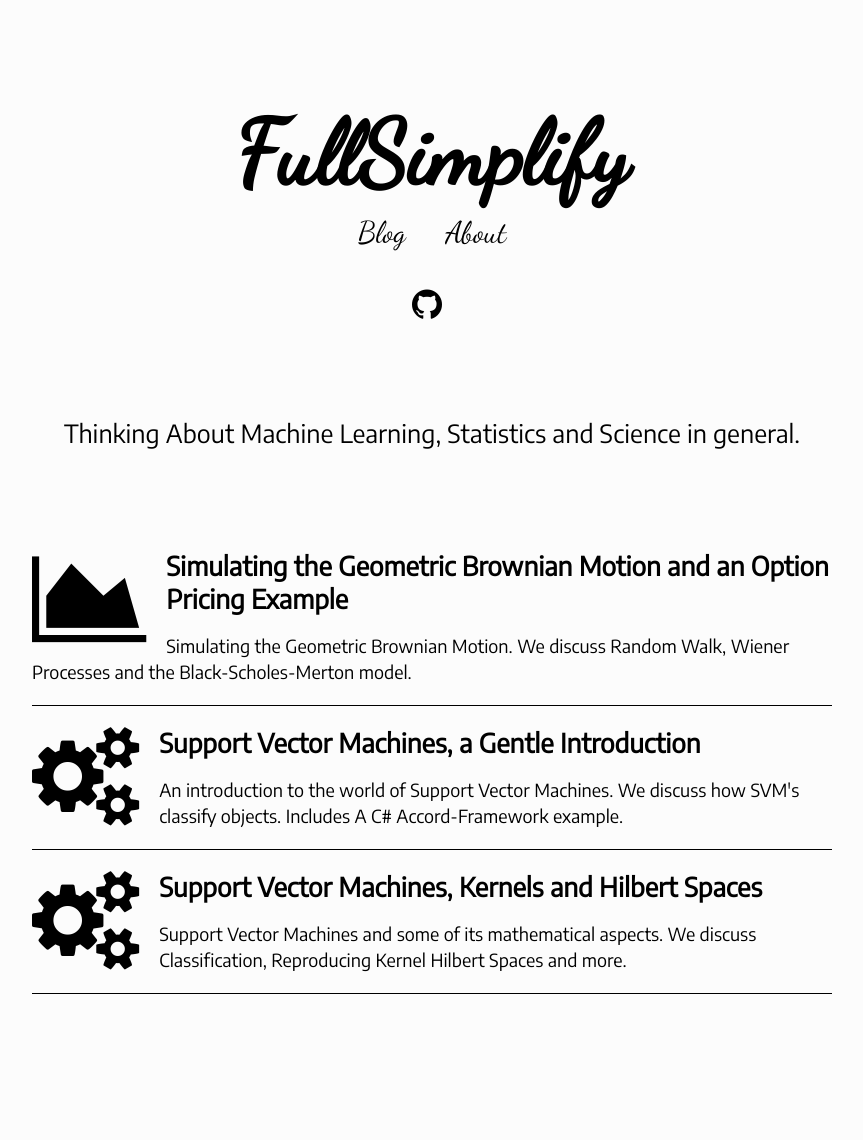
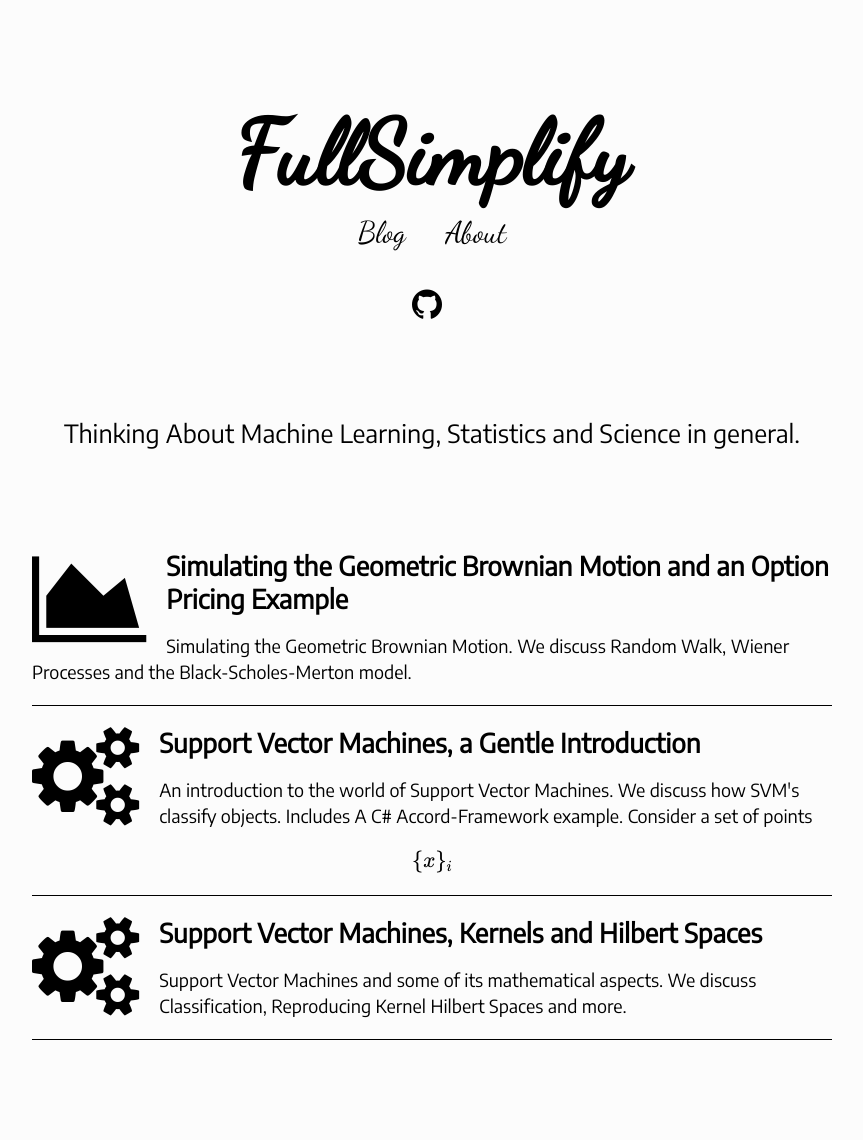
Before and after one commit to FullSimplify/FullSimplify.github.io, a Jekyll site: the page built from index.html, in a window 1280 px wide. Shown: the whole page, without its empty margins (208-1071 px from the left). Built offline with Jekyll 4.4.1, drawn with Linux system fonts in a browser that asks for light colours; some web fonts are replaced; formulas are drawn with MathJax 3; before the commit the page ends 1094 px from its top, so only the background shows below that.

Commit message:
Update 2000-01-03-SVM-a-gentle-introduction-01.md

```diff
--- a/_posts/2000-01-03-SVM-a-gentle-introduction-01.md
+++ b/_posts/2000-01-03-SVM-a-gentle-introduction-01.md
@@ -1,7 +1,7 @@
 ---
 layout: post
 description: An introduction to the world of Support Vector Machines. We discuss how SVM's classify objects, and look at some examples.
-excerpt: An introduction to the world of Support Vector Machines. We discuss how SVM's classify objects. Includes A C# Accord-Framework example.
+excerpt: An introduction to the world of Support Vector Machines. We discuss how SVM's classify objects. Includes A C# Accord-Framework example. Consider a set of points $$\{x\}_i$$
 title: "Support Vector Machines, a Gentle Introduction"
 subtitle: An introduction to the world of Support Vector Machines. We discuss how SVM's classify objects, and look at some examples.
 excerpt_separator: <!--more-->
```
